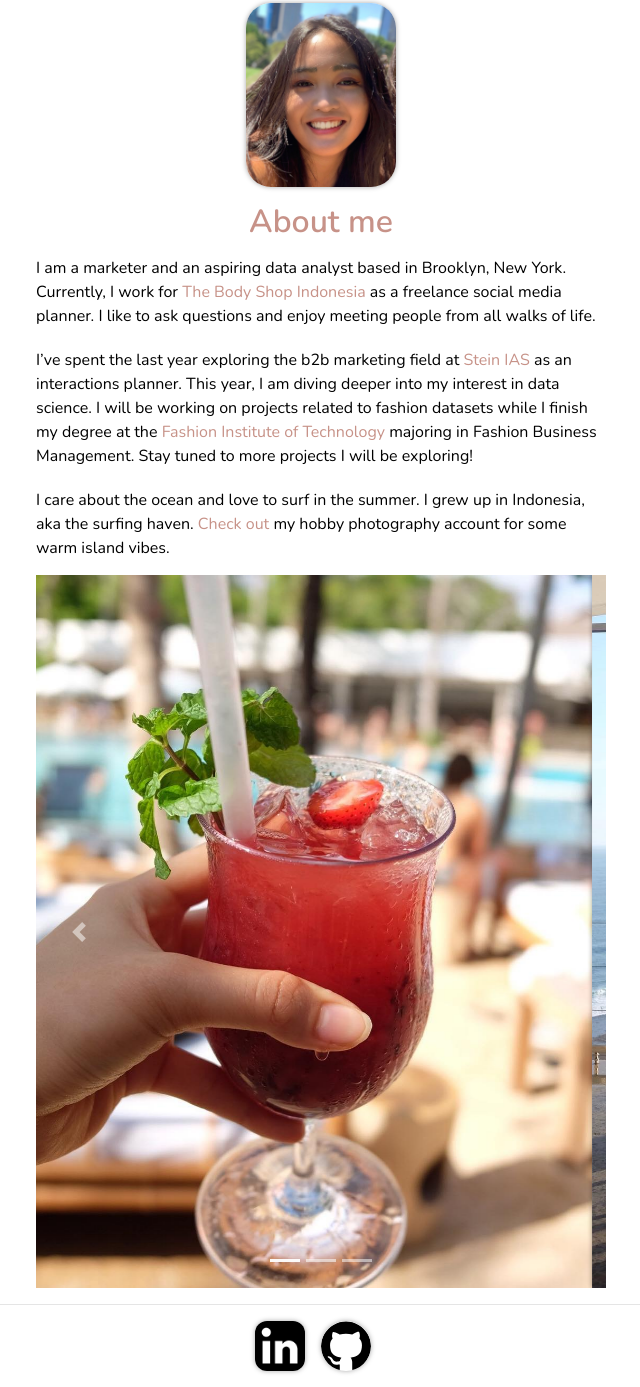
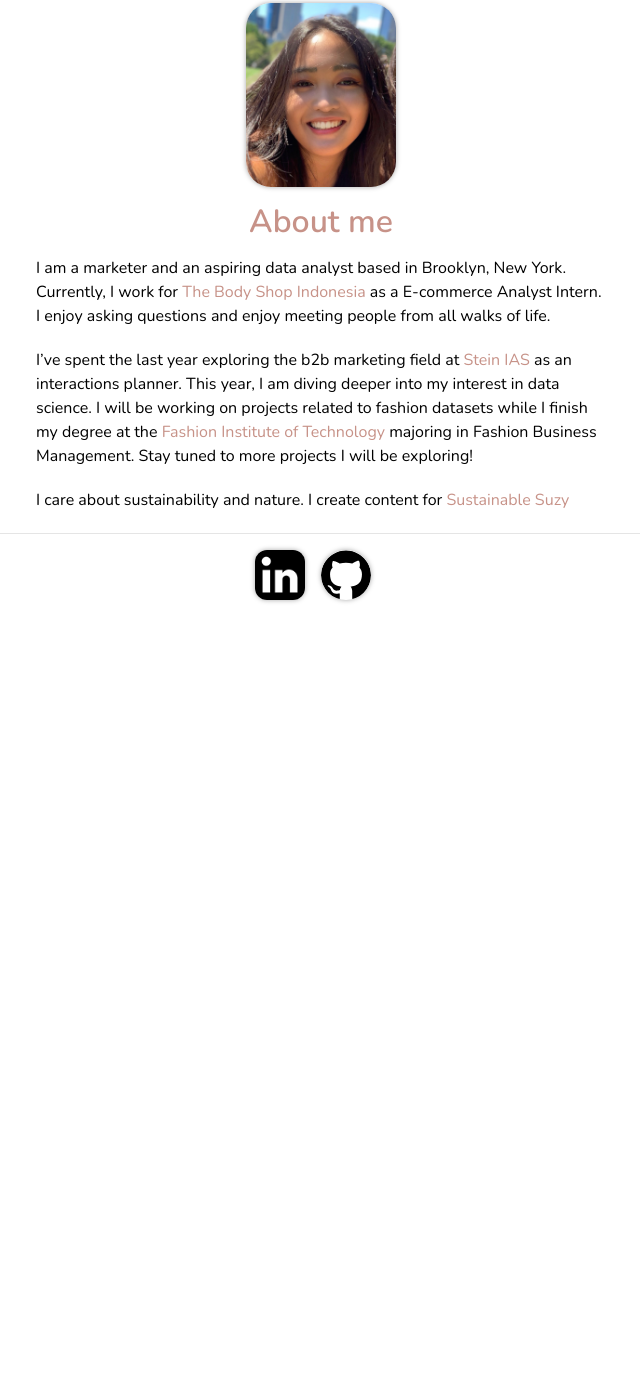
Before and after one commit to joycemegumi/joycemegumi.github.io, a plain HTML site: page index.html in a window 1280 px wide. Shown: the part 204-1591 px from the top of the page, without its empty margins (319-959 px from the left). After the commit the page ends 820 px from the top, so only its background shows below. Drawn offline with nearby package versions, Linux system fonts and the light colour scheme.

Commit message:
Updated bio

```diff
--- a/index.html
+++ b/index.html
@@ -60,8 +60,8 @@
 				Currently, I work for
 				<a href="https://www.instagram.com/thebodyshopindo/" target="_blank" class="no_underline"> The Body Shop
 					Indonesia </a>
-				as a freelance social media planner.
-				I like to ask questions and enjoy meeting people from all walks of life.
+				as a E-commerce Analyst Intern.
+				I enjoy asking questions and enjoy meeting people from all walks of life.
 			</p>
 			<p>
 				I’ve spent the last year exploring the b2b marketing field at
@@ -75,42 +75,9 @@
 				Stay tuned to more projects I will be exploring!
 			</p>
 			<p>
-				I care about the ocean and love to surf in the summer. I grew up in Indonesia, aka the surfing haven.
-				<a href="https://www.instagram.com/islandedinbali/" target="_blank" class="no_underline"> Check out </a>
-				my hobby photography account for some warm island vibes.
+				I care about sustainability and nature. I create content for <a href="https://www.instagram.com/sustainable_suzy/" target="_blank" class="no_underline"> Sustainable Suzy </a>
 			</p>
-			<div id="carouselExampleIndicators" class="carousel slide" data-ride="carousel">
-				<ol class="carousel-indicators">
-					<li data-target="#carouselExampleIndicators" data-slide-to="0" class="active"></li>
-					<li data-target="#carouselExampleIndicators" data-slide-to="1"></li>
-					<li data-target="#carouselExampleIndicators" data-slide-to="2"></li>
-				</ol>
-				<div class="carousel-inner">
-					<div class="carousel-item active">
-						<img src="./images/islandedinbali/1.jpg" class="d-block w-100" alt="...">
-					</div>
-					<div class="carousel-item">
-						<img src="./images/islandedinbali/2.jpg" class="d-block w-100" alt="...">
-					</div>
-					<div class="carousel-item">
-						<img src="./images/islandedinbali/3.jpg" class="d-block w-100" alt="...">
-					</div>
-					<div class="carousel-item">
-						<img src="./images/islandedinbali/4.jpg" class="d-block w-100" alt="...">
-					</div>
-					<div class="carousel-item">
-						<img src="./images/islandedinbali/5.jpg" class="d-block w-100" alt="...">
-					</div>
-				</div>
-				<a class="carousel-control-prev" href="#carouselExampleIndicators" role="button" data-slide="prev">
-					<span class="carousel-control-prev-icon" aria-hidden="true"></span>
-					<span class="sr-only">Previous</span>
-				</a>
-				<a class="carousel-control-next" href="#carouselExampleIndicators" role="button" data-slide="next">
-					<span class="carousel-control-next-icon" aria-hidden="true"></span>
-					<span class="sr-only">Next</span>
-				</a>
-			</div>
+
 		</section>
 	</main>
 	<footer>
```
